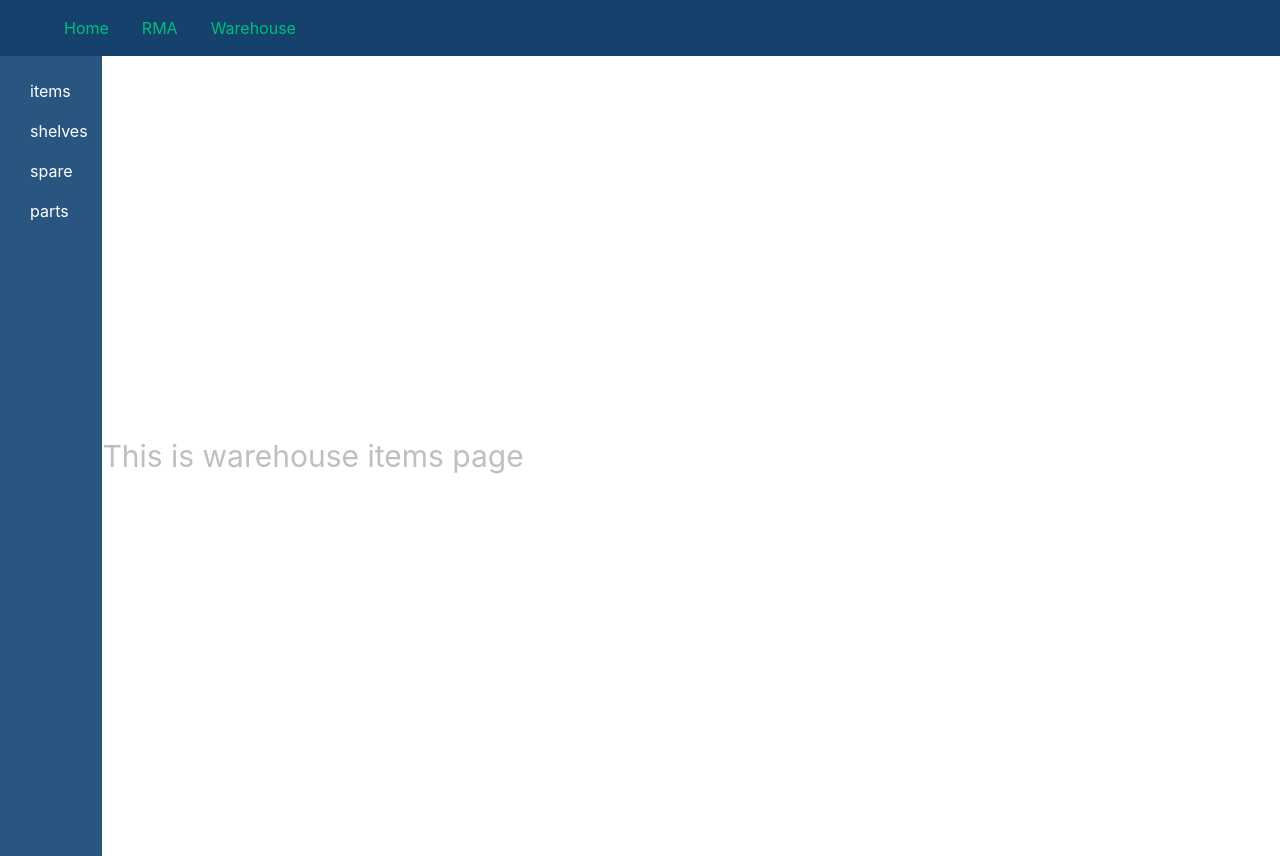
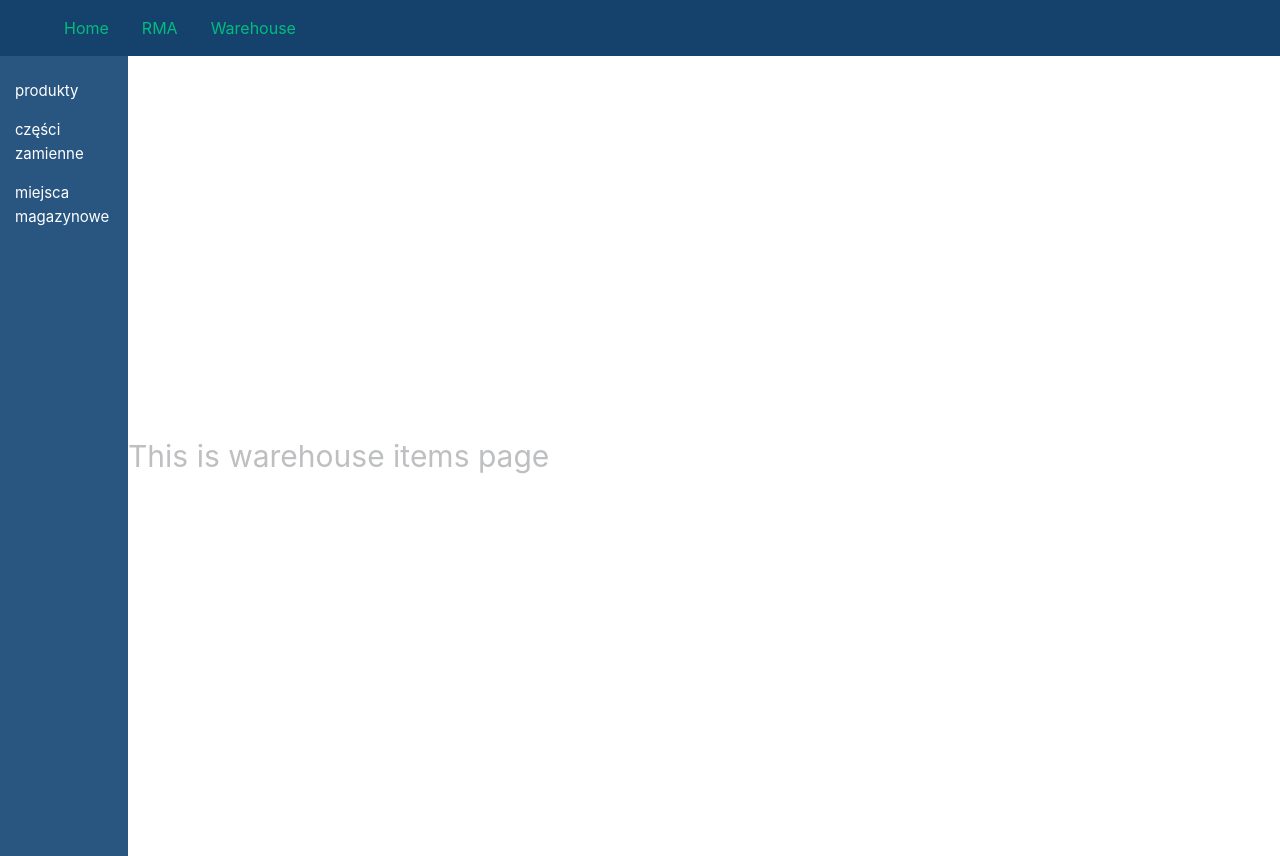
Before and after one commit to TheWolek/rma-front, a Vue app: page /warehouse/items in a window 1280 px wide. Built offline with nearby package versions, Linux system fonts and the light colour scheme.

Commit message:
warehouse nav

```diff
--- /dev/null
+++ b/src/components/moduleNavLink.vue
@@ -0,0 +1,66 @@
+<script>
+import { RouterLink, RouterView } from 'vue-router'
+export default {
+    props: {
+        text: {
+            type: String,
+            required: true
+        },
+        children: {
+            type: Array,
+            required: true
+        }
+    },
+    methods: {
+        toggleExpand(el) {
+            console.log(el.target)
+            el.target.classList.toggle("active")
+            let content = el.target.nextElementSibling
+            if (content.style.maxHeight) {
+                content.style.maxHeight = null
+            } else {
+                content.style.maxHeight = content.scrollHeight + "px"
+            }
+        }
+    }
+}
+</script>
+<template>
+    <li>
+        <div class="mainLink" @click="toggleExpand">{{text}}</div>
+        <div class="links">
+            <div v-for="child in children" :key="child.text" class="link">
+                <RouterLink :to="child.path">{{child.text}}</RouterLink>
+            </div>
+        </div>
+    </li>
+</template>
+<style>
+    .links {
+        padding: 0;
+        overflow: hidden;
+        max-height: 0;
+        transition: max-height 0.2s ease-out;
+        background: rgb(30, 76, 119);
+        display: flex;
+        flex-direction: column;
+    }
+    .link a {
+        font-size: .9rem;
+        line-height: normal;
+        color: #fff
+    }
+    .link {
+        padding: .5em .8em;
+    }
+    .link:hover {
+        background: rgb(102, 129, 167);
+    }
+    .mainLink {
+        color: #fff;
+        padding: .5em 0 .5em 1em;
+    }
+    .mainLink:hover {
+        cursor: pointer;
+    }
+</style>
--- a/src/components/warehouseNav.vue
+++ b/src/components/warehouseNav.vue
@@ -1,26 +1,33 @@
 <script setup>
 import { RouterLink, RouterView } from 'vue-router'
+import moduleNavLinkVue from './moduleNavLink.vue';
 </script>
 <template>
     <div class="moduleNav">
         <ul>
-            <li>
-                <RouterLink to="/warehouse/items">items</RouterLink>
-            </li>
-            <li>
-                <RouterLink to="/warehouse/shelves">shelves</RouterLink>
-
-            </li>
-            <li>
-                <RouterLink to="/warehouse/spareparts">spare parts</RouterLink>
-            </li>
+            <moduleNavLinkVue text="produkty"
+            v-bind:children="[
+            {path: '/warehouse/items/find', text: 'zarejestrowane produkty'},
+            {path: '/warehouse/items/changeshelve', text: 'zmiana lokalizacji'}
+            ]"/>
+            <moduleNavLinkVue text="części zamienne"
+            v-bind:children="[
+            {path: '/warehouse/spareparts/orders', text: 'dostawy części'},
+            {path: '/warehouse/spareparts/categories', text: 'zarejestrowane części'},
+            {path: '/warehouse/spareparts/stock', text: 'stan magazynowy'}
+            ]"/>
+            <moduleNavLinkVue text="miejsca magazynowe"
+            v-bind:children="[
+            {path: '/warehouse/shelves', text: 'wszystkie miejsca magazynowe'}
+            ]"
+            />
         </ul>
     </div>
 </template>
 <style>
 .moduleNav {
     width: 100%;
-    padding: 1em 2em;
+    padding: 1em 0;
     background: rgb(40, 86, 129);
 }
 
@@ -29,13 +36,4 @@ ul {
     width: 100%;
     padding: 0
 }
-
-li {
-    font-size: 1rem;
-    line-height: 2.5em;
-}
-
-li a {
-    color: #fff;
-}
 </style>
--- a/src/views/warehouse.vue
+++ b/src/views/warehouse.vue
@@ -13,6 +13,6 @@ import { RouterView } from 'vue-router'
 #warehouse {
     min-height: 100vh;
     display: grid;
-    grid-template-columns: 8% 1fr;
+    grid-template-columns: 10% 1fr;
 }
 </style>
```
